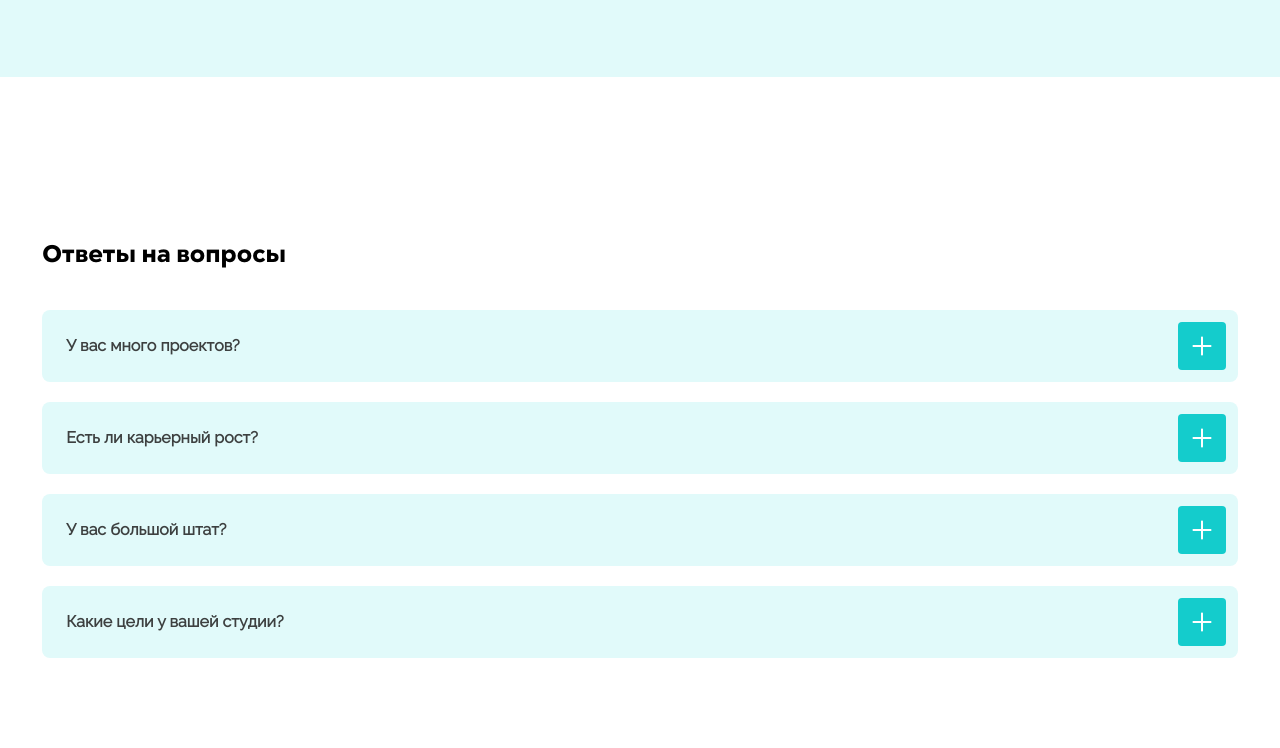
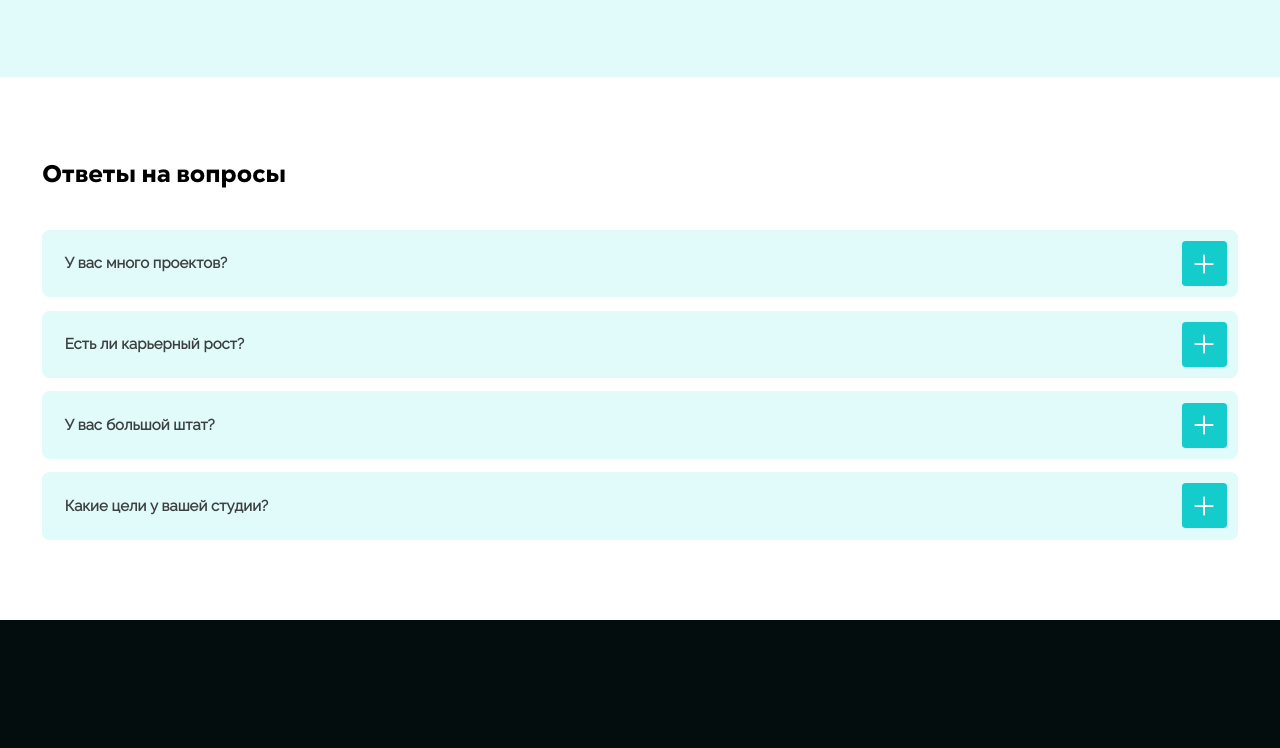
Before and after one commit to Ann-Fox/test-growtask-vite, a website built with Vite: page index.html in a window 1280 px wide. Shown: the part 3132-3880 px from the top of the page. Built offline with nearby package versions, Linux system fonts and the light colour scheme; files whose address does not match are found by name.

Commit message:
feat: replace px -> vw (FAQ)

```diff
--- a/index.html
+++ b/index.html
@@ -210,7 +210,7 @@
                 </button>
               </div>
               <div class="faq__wrapper-answer">
-                <p class="answer answer__faq-1">
+                <p class="answer">
                   У вас много проектов?
                 </p>
               </div>
@@ -223,7 +223,7 @@
                 </button>
               </div>
               <div class="faq__wrapper-answer">
-                <p class="answer answer__faq-2">
+                <p class="answer">
                   Есть ли карьерный рост?
                 </p>
               </div>
@@ -236,7 +236,7 @@
                 </button>
               </div>
               <div class="faq__wrapper-answer">
-                <p class="answer answer__faq-3">
+                <p class="answer">
                   На сегодняшний день в нашей команде 11 человек
                 </p>
               </div>
@@ -249,7 +249,7 @@
                 </button>
               </div>
               <div class="faq__wrapper-answer">
-                <p class="answer answer__faq-4">
+                <p class="answer">
                   Разработка качественных и уникальных сайтов для малого и среднего бизнеса
                 </p>
               </div>
--- a/src/components/FAQ/FAQ.scss
+++ b/src/components/FAQ/FAQ.scss
@@ -1,27 +1,52 @@
 .faq {
   &__container {
-    padding: 40px 0 80px;
+    padding: vw(120px) 0;
+
+    @include Tablet {
+      padding: vwt(40px) 0 80px;
+    }
   }
 
   &__container h2 {
-    margin-bottom: 40px;
+    margin-bottom: vw(60px);
+
+    @include Tablet {
+      margin-bottom: vwt(40px);
+    }
   }
 
   &__list {
     display: flex;
     flex-direction: column;
-    gap: 20px;
+    gap: vw(20px);
+
+    @include Tablet {
+      gap: vwt(16px);
+    }
+
   }
 
   &__item {
     display: flex;
     flex-direction: column;
     width: 100%;
-    padding: 12px;
+    padding: vw(12px);
     box-sizing: border-box;
-    border-radius: 8px;
+
     cursor: pointer;
     background: var(--main-gray-lighter);
+
+    @include br-8;
+
+    @include HD {
+      padding: vwh(12px);
+    }
+    @include Tablet {
+      padding: vwt(12px);
+    }
+    @include Mobile {
+      padding: vwm(12px);
+    }
   }
 
   &__item:hover h3 {
@@ -40,15 +65,34 @@
     justify-content: center;
     align-items: center;
     flex-shrink: 0;
-    border-radius: 4px;
-    padding: 12px;
-    width: 48px;
-    height: 48px;
+
     background: var(--btn-primaty-static);
     border: none;
     box-sizing: border-box;
     cursor: pointer;
     transition: 0.1s ease;
+
+    padding: vw(12px);
+    width: vw(48px);
+    height: vw(48px);
+
+    @include br-4;
+
+    @include HD {
+      padding: vwh(12px);
+      width: vwh(48px);
+      height: vwh(48px);
+    }
+    @include Tablet {
+      padding: vwt(12px);
+      width: vwt(48px);
+      height: vwt(48px);
+    }
+    @include Mobile {
+      padding: vwm(12px);
+      width: vwm(48px);
+      height: vwm(48px);
+    }
   }
 
   &__btn:hover {
@@ -69,12 +113,21 @@
 
 .wrapper__title-faq {
   font-family: Raleway;
-  font-weight: 700;
-  font-size: 16px;
-  line-height: 150%;
   color: var(--text-icon-gray-dark);
-  margin: 0 auto 0 12px;
+  margin: 0 auto 0 vw(12px);
   transition: 0.1s ease;
+
+  @include t2-b;
+
+  @include HD {
+    margin: 0 auto 0 vwh(12px);
+  }
+  @include Tablet {
+    margin: 0 auto 0 vwt(12px);
+  }
+  @include Mobile {
+    margin: 0 auto 0 vwm(12px);
+  }
 }
 
 .rotate {
@@ -82,18 +135,27 @@
 }
 
 .answer {
-    display: none;
-  }
+  display: none;
+}
 
 .answer__active {
   display: block;
   color: var(--text-icon-gray-dark);
-  margin: 0 auto 0 12px;
-  padding: 10px 10px 10px 0;
-}
 
-@media(min-width: 1280px) {
-  .faq {
-    padding: 120px 0;
+  margin: 0 auto 0 vw(12px);
+  padding: vw(10px) vw(10px) vw(10px) 0;
+
+  @include t2;
+  @include HD {
+    margin: 0 auto 0 vwh(12px);
+    padding: vwh(10px) vwh(10px) vwh(10px) 0;
+  }
+  @include Tablet {
+    margin: 0 auto 0 vwt(12px);
+    padding: vwt(10px) vwt(10px) vwt(10px) 0;
+  }
+  @include Mobile {
+    margin: 0 auto 0 vwm(12px);
+    padding: vwm(10px) vwm(10px) vwm(10px) 0;
   }
 }
```
